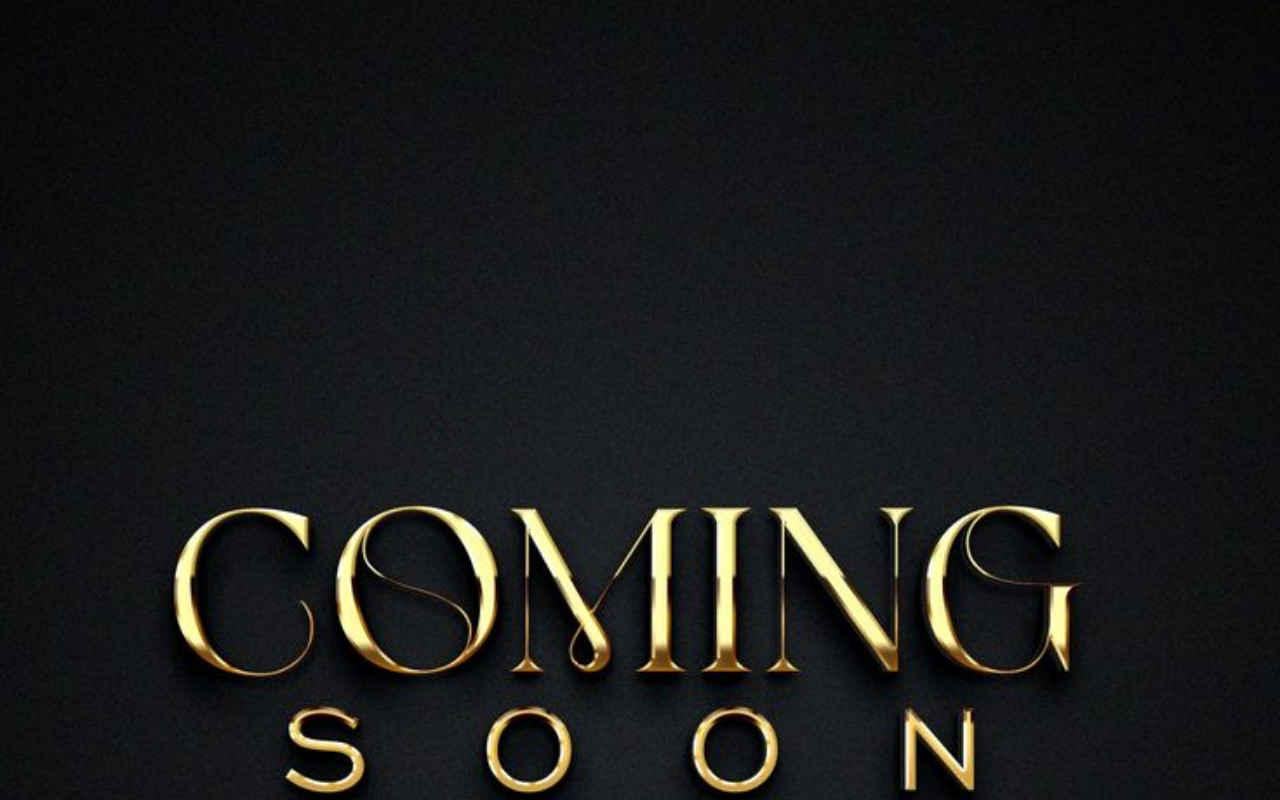
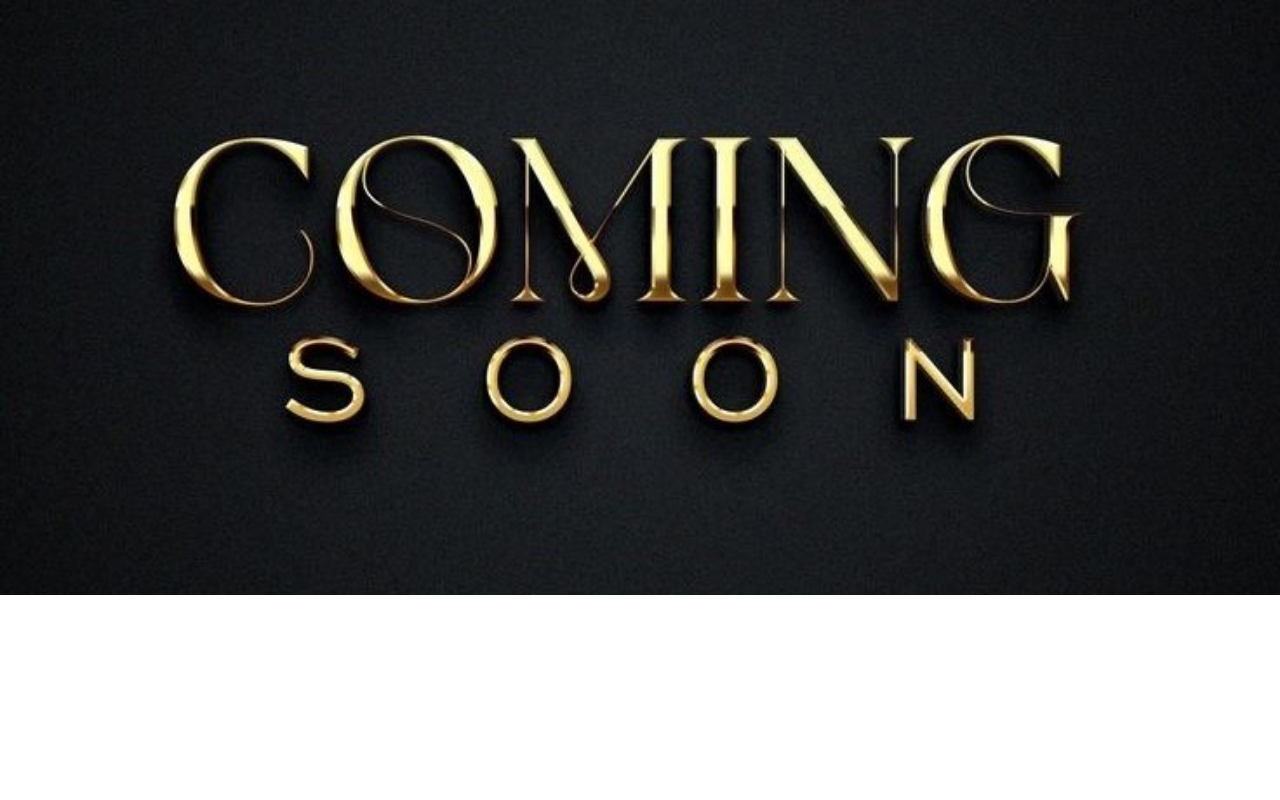
Before and after one commit to aartibaghel456/khollab, a React (Create React App) app: page / in a window 1280 px wide. Shown: the top 800 px of the page. Built offline with nearby package versions, Linux system fonts and the light colour scheme.

Commit message:
added code for coming soon

```diff
--- a/src/pages/Home.js
+++ b/src/pages/Home.js
@@ -3,7 +3,7 @@ const Home =() =>{
     return(
         <>
         <div className="banner">
-            <img src="./assets/image/comingsoon.jpg" alt="checkinout" className="img-responsive"/>
+            <img src="./assets/image/comingsoon2.jpg" alt="checkinout" className="img-responsive"/>
         </div>
         </>
     )
```
